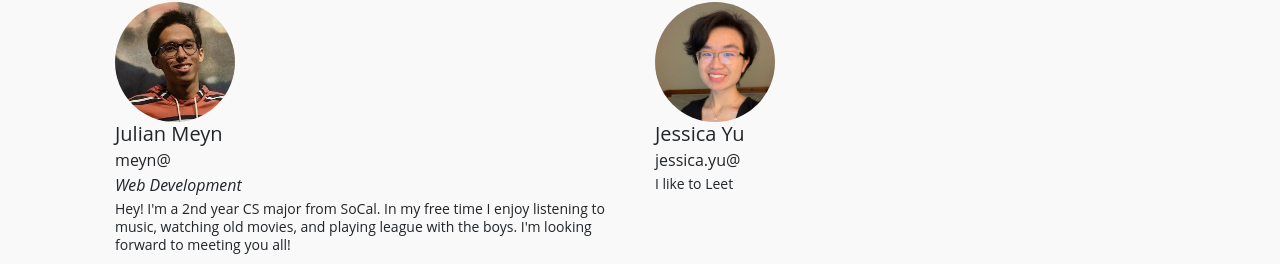
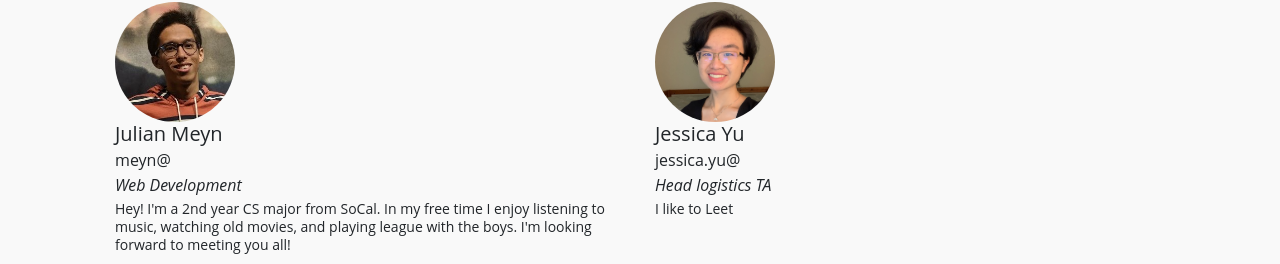
Before and after one commit to algorithmicthinking/algorithmicthinking.github.io, a React (Create React App) app: page / in a window 1280 px wide. Shown: the part 4460-4724 px from the top of the page. Built offline with nearby package versions, Linux system fonts and the light colour scheme; no server answers.

Commit message:
Update Jessica

```diff
--- a/src/data/Staff.js
+++ b/src/data/Staff.js
@@ -26,7 +26,8 @@ const focus_areas = {
   wd: "Web Development",
   hw_mi: "HW + Mock interviews",
   piazza: "Piazza",
-  video: "Video walkthrough"
+  video: "Video walkthrough",
+  head_logistics: "Head logistics TA"
 }
 
 export const facilitators = [
@@ -155,6 +156,6 @@ export const teachingAssistants = [
     email: "jessica.yu",
     bio: "I like to Leet",
     image: Jessica,
-    focus_area: ""
+    focus_area: focus_areas.head_logistics
   },
 ];
```
